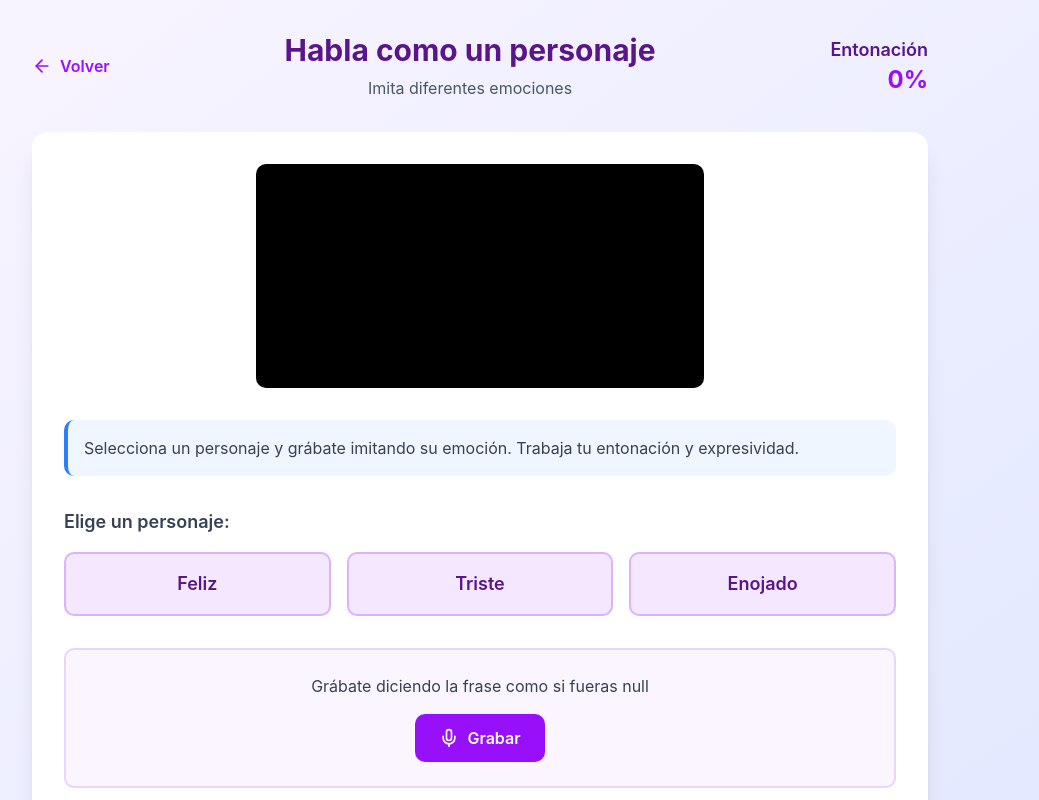
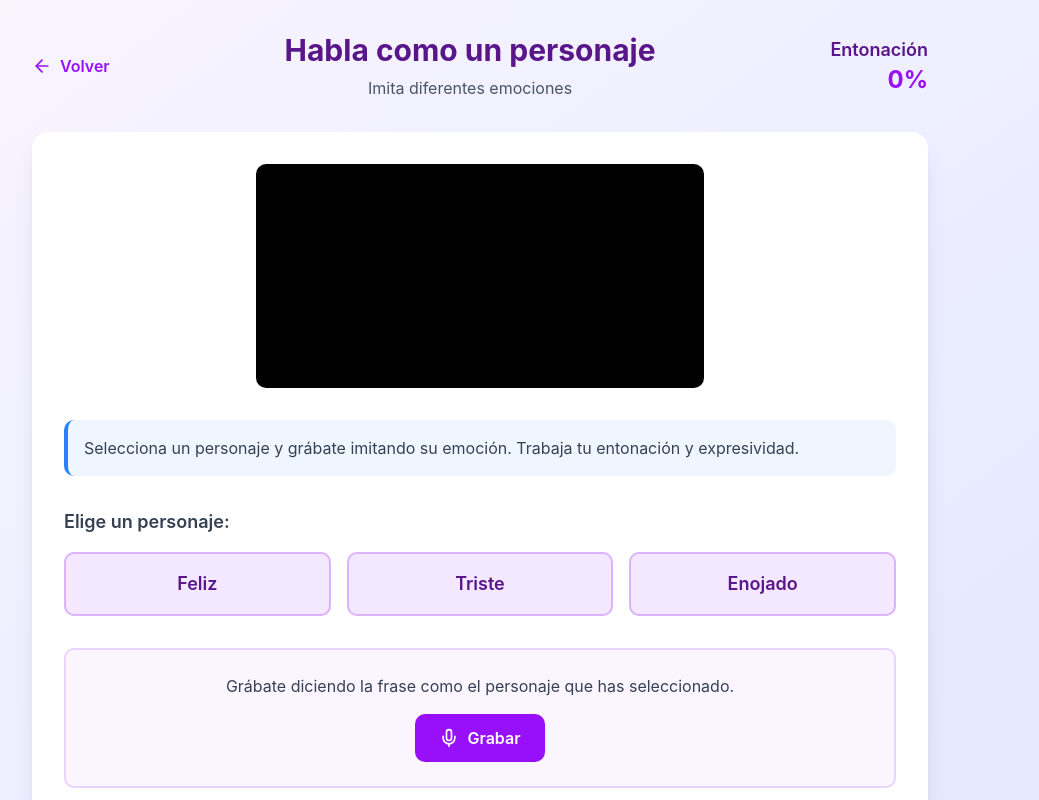
Before and after one commit to aborda001/Tesis, a Next.js app in the folder Frontend/: page /game/1/character-voice in a window 1280 px wide. Shown: the top 800 px of the page, without its empty margins (160-1199 px from the left). Built offline with nearby package versions, Linux system fonts and the light colour scheme; no server answers.

Commit message:
Some changes

```diff
--- a/Frontend/app/game/[id]/character-voice/page.tsx
+++ b/Frontend/app/game/[id]/character-voice/page.tsx
@@ -138,7 +138,7 @@ export default function CharacterVoicePage() {
           {selectedCharacter && (
             <div className="mb-8 p-6 bg-purple-50 rounded-lg border-2 border-purple-200">
               <p className="text-center text-gray-700 mb-4">
-                Grábate diciendo la frase como si fueras {selectedCharacter.toLowerCase()}
+                Grábate diciendo la frase como el personaje que has seleccionado.
               </p>
               <div className="flex justify-center">
                 <button
```
